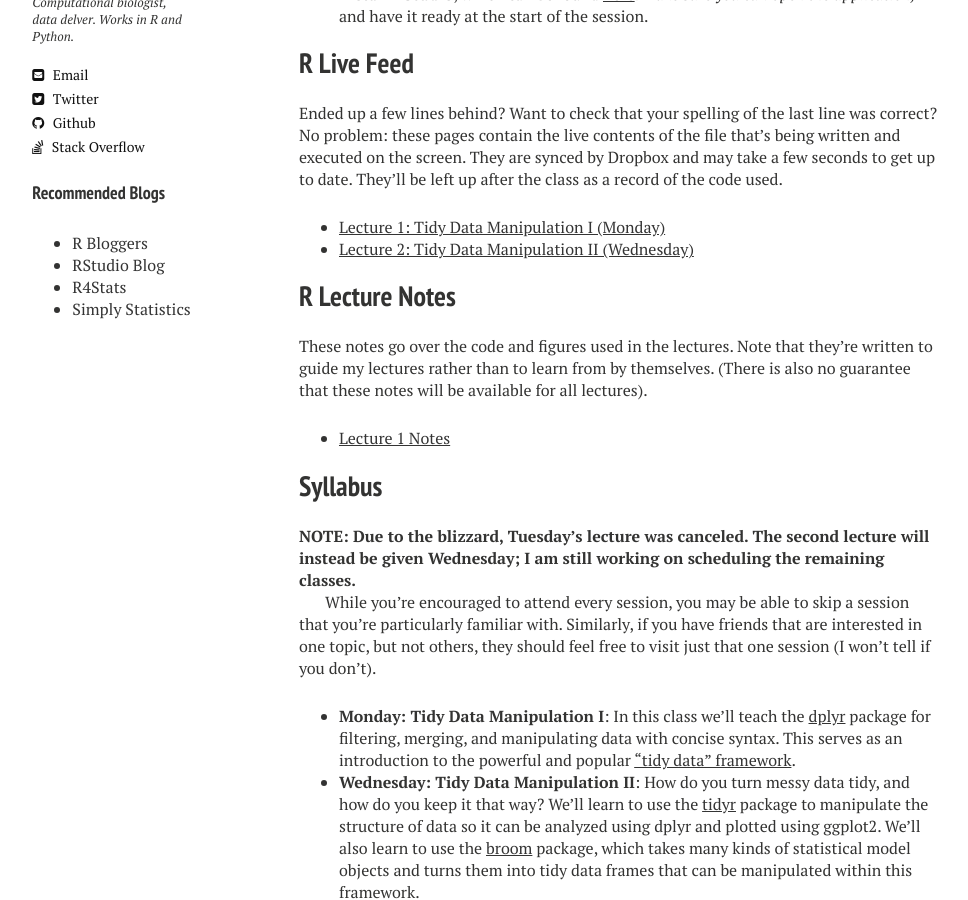
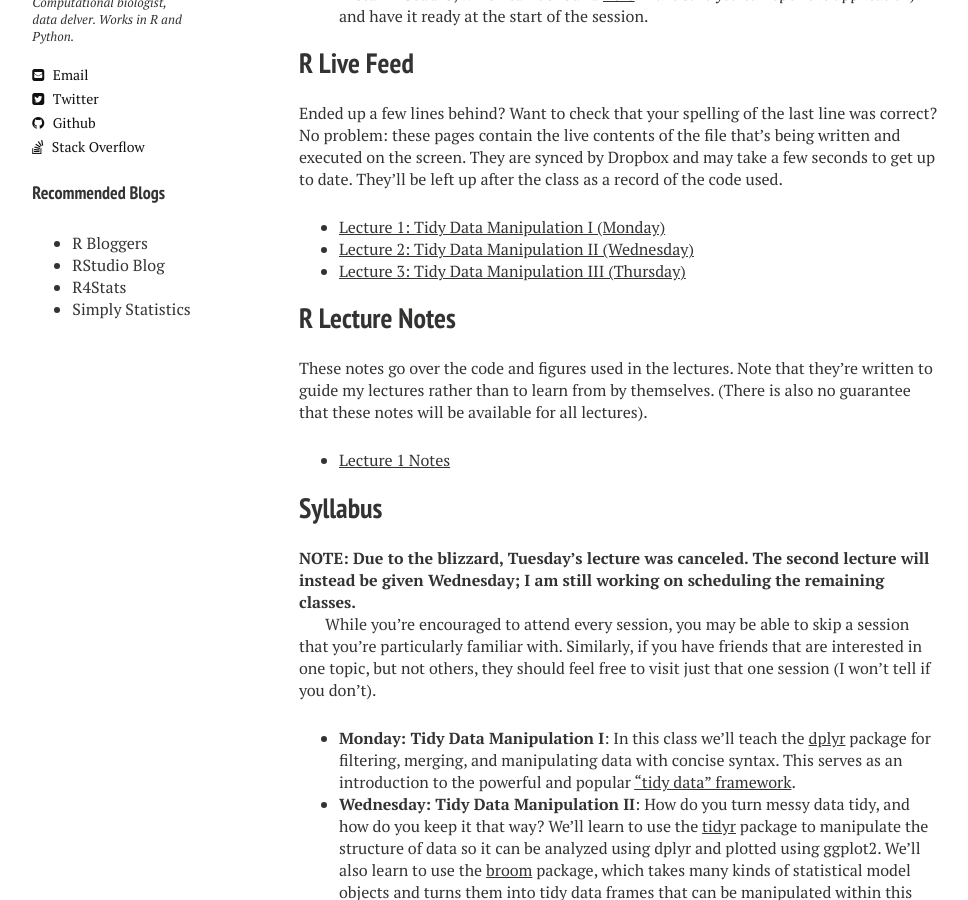
Before and after one commit to orenetar3/dgrtwo.github.com, a Jekyll site: the page built from courses/WS1015/index.md, in a window 1280 px wide and 900 px high, scrolled down 343 px. Shown: the whole window, without its empty margins (21-989 px from the left). Built offline with Jekyll 4.4.1, drawn with Linux system fonts in a browser that asks for light colours; nearby versions of some CDN libraries.

Commit message:
Added Link to Lesson 3

```diff
--- a/courses/WS1015/index.md
+++ b/courses/WS1015/index.md
@@ -20,6 +20,7 @@ Ended up a few lines behind? Want to check that your spelling of the last line w
 
 * [Lecture 1: Tidy Data Manipulation I (Monday)](https://www.dropbox.com/s/gjz5j61jpldktpy/WS1015_Lesson1.R?dl=1)
 * [Lecture 2: Tidy Data Manipulation II (Wednesday)](https://www.dropbox.com/s/p16kvtdfx8ob69y/WS1015_Lesson2.txt?dl=0)
+* [Lecture 3: Tidy Data Manipulation III (Thursday)](https://www.dropbox.com/s/l5nbmxdv2ujp6e8/WS1015_Lesson3.txt?dl=0)
 
 R Lecture Notes
 ---------------
```
